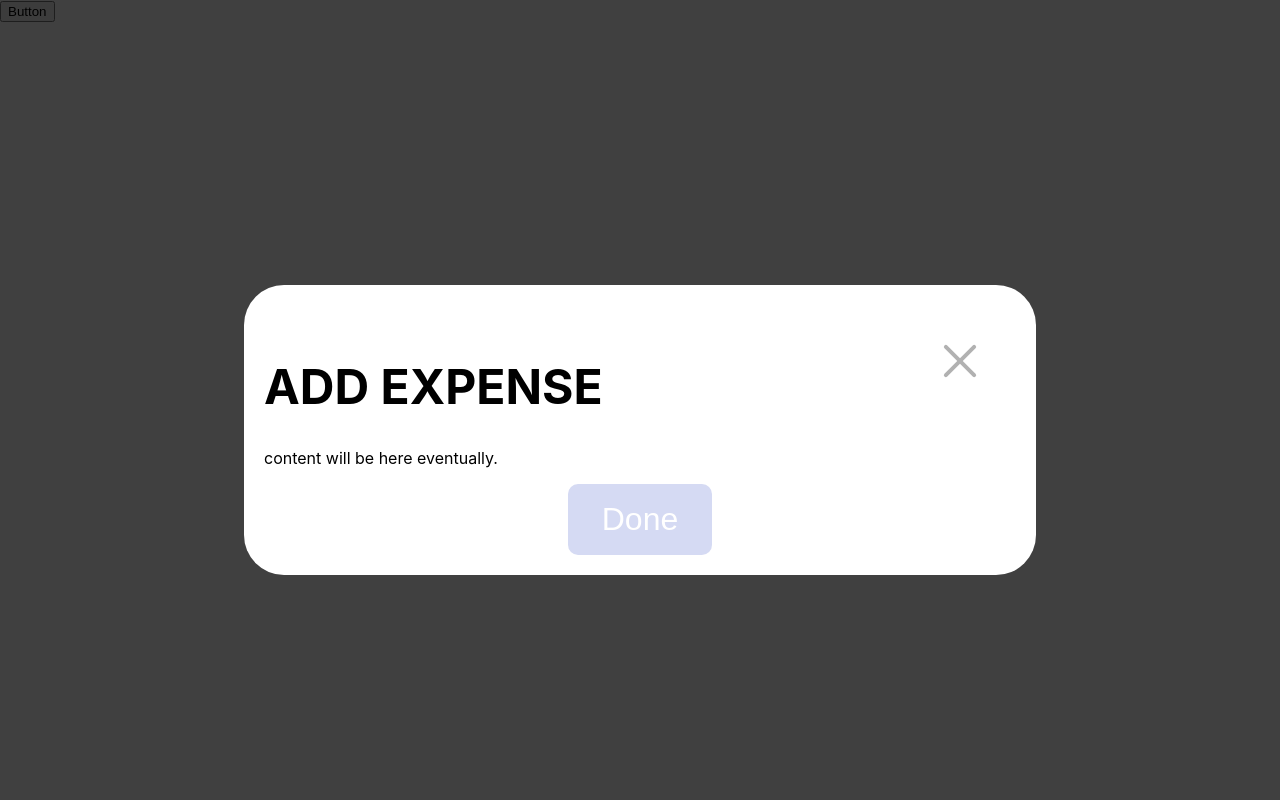
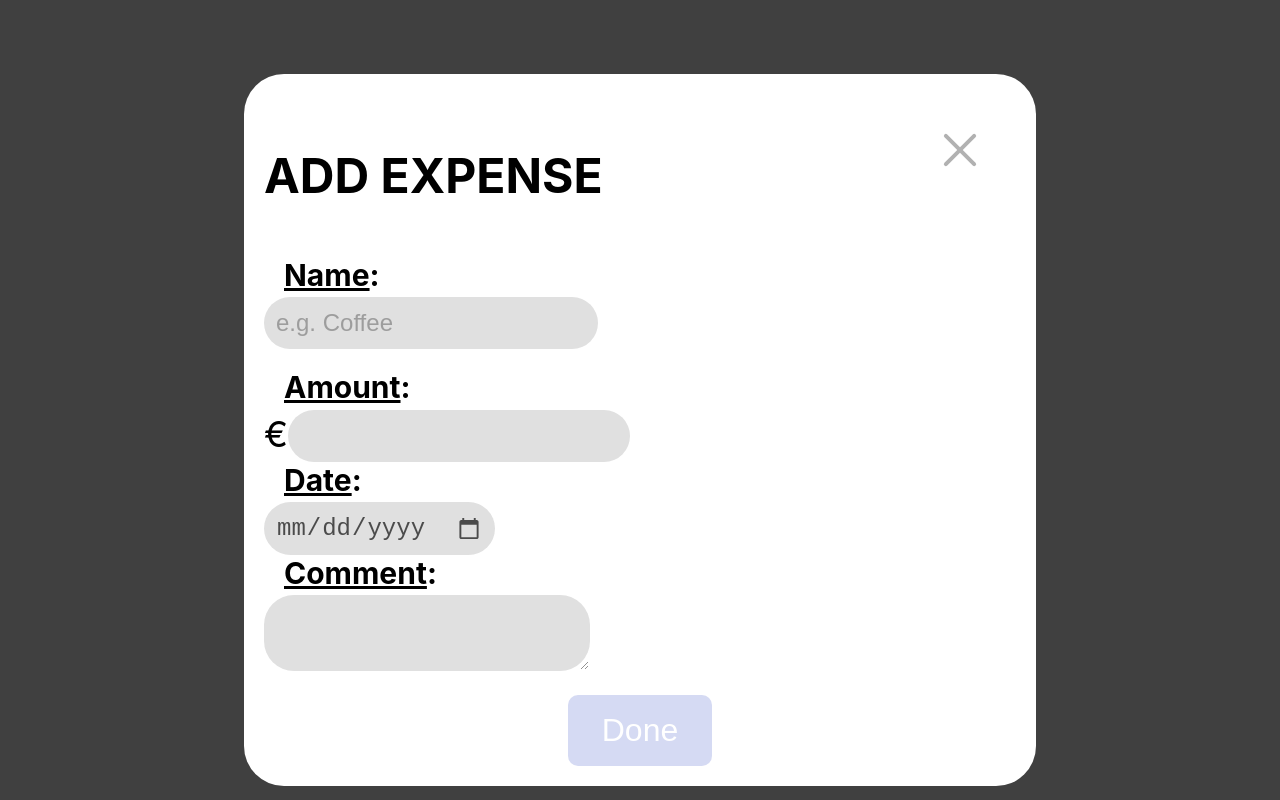
Before and after one commit to DrKvn0/ProjectWithTheBoyss, a React (Create React App) app: page / in a window 1280 px wide. Both pictures are taken after a click on the button "Button". Built offline with nearby package versions, Linux system fonts and the light colour scheme.

Commit message:
Third version of AddExpense. It's raw hopefully I will fix it a bit in the morning before the meeting.

```diff
--- a/src/App.css
+++ b/src/App.css
@@ -1,3 +1,56 @@
 h1 {
   font-size: 48px;
 }
+
+.addExpenseLabel {
+  position: absolute;
+  margin-left: 20px;
+  font-size: 30px;
+
+}
+
+.addExpenseTextField {
+  border-radius: 30px;
+  border-color: transparent;
+  background-color: lightgray;
+  padding: 10px 10px;
+  text-decoration: none;
+  display: inline-block;
+  font-size: 24px;
+  opacity: 0.7;
+}
+
+.input-symbol-euro {
+  position: relative;
+}
+.input-symbol-euro input {
+  padding-left:18px;
+}
+.input-symbol-euro:before {
+  position: relative;
+  top: 3px;
+  content:"€";
+  font-size: 36px;
+  left: 0;
+}
+
+.addExpenseButton {
+  border-radius: 10px;
+  border-color: transparent;
+  background-color: #C4CBEE;
+  color: white;
+  padding: 15px 32px;
+  text-align: center;
+  text-decoration: none;
+  display: inline-block;
+  font-size: 32px;
+  opacity: 0.7;
+  position: absolute;
+  top: 50%;
+  left: 50%;
+  transform: translate(-50%, -50%);
+}
+
+.addExpenseButton:hover{
+  opacity: 1;
+}
--- a/src/App.js
+++ b/src/App.js
@@ -6,11 +6,33 @@ export default function App() {
     const [addExpenseOpen, setAddExpenseOpen] = useState(false);
     return (
       <>
-          <button onClick={() => setAddExpenseOpen(true)}>Button</button>
+          <button className="addExpenseButton" onClick={() => setAddExpenseOpen(true)}>Button</button>
         <AddExpense isOpen={addExpenseOpen} onClose={() => setAddExpenseOpen(false)}>
             <h1>ADD EXPENSE</h1>
-            <p>content will be here eventually.</p>
+            <br/>
+            <form>
+                <label htmlFor="name" className="addExpenseLabel"><strong><u>Name</u>:</strong></label><br/><br/>
+
+                <input className="addExpenseTextField" type="text" id="name" name="name"
+                       placeholder={"e.g. Coffee"}/><br/><br/>
+
+                <label htmlFor="amount" className="addExpenseLabel"><strong><u>Amount</u>:</strong></label><br/><br/>
+                <div className="input-symbol-euro">
+                    <input className="addExpenseTextField" type="number" id="amount" name="amount"/>
+                </div>
+
+                <label htmlFor="date" className="addExpenseLabel"><strong><u>Date</u>:</strong></label><br/><br/>
+                <div>
+                    <input className="addExpenseTextField" type="date" id="date" name="date"/>
+                </div>
+
+                <label htmlFor="comment" className="addExpenseLabel"><strong><u>Comment</u>:</strong></label><br/><br/>
+                <div>
+                    <textarea className="addExpenseTextField" id="comment" name="comment"></textarea>
+                </div>
+            </form>
+            <br/>
         </AddExpense>
       </>
-  );
+    );
 }
```
